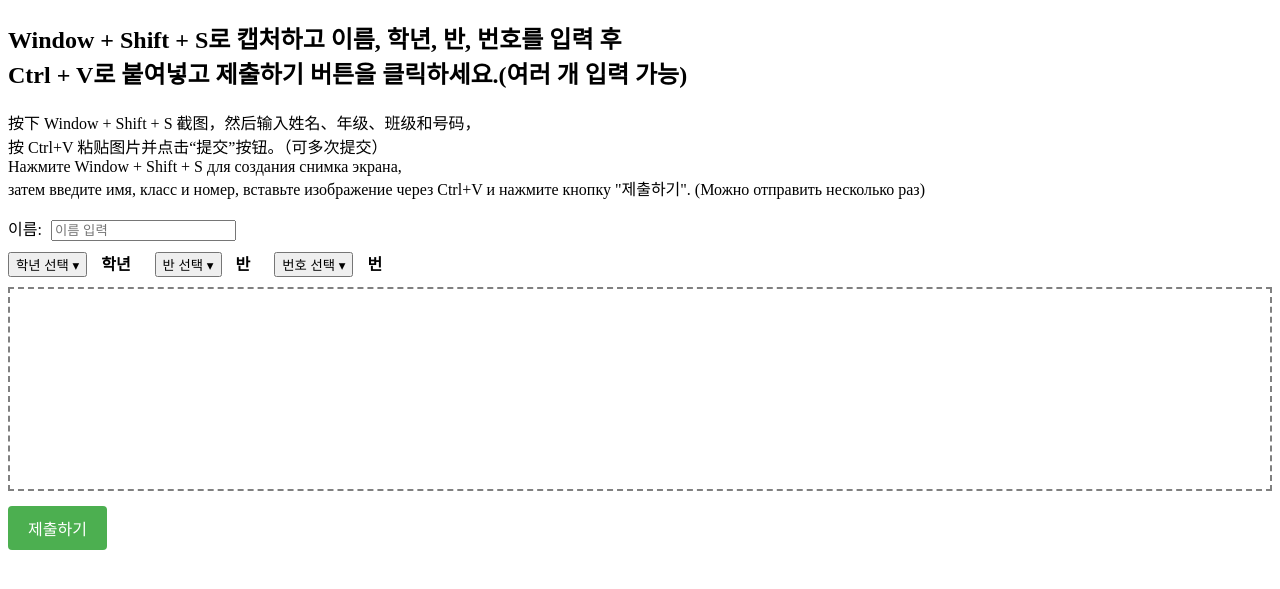
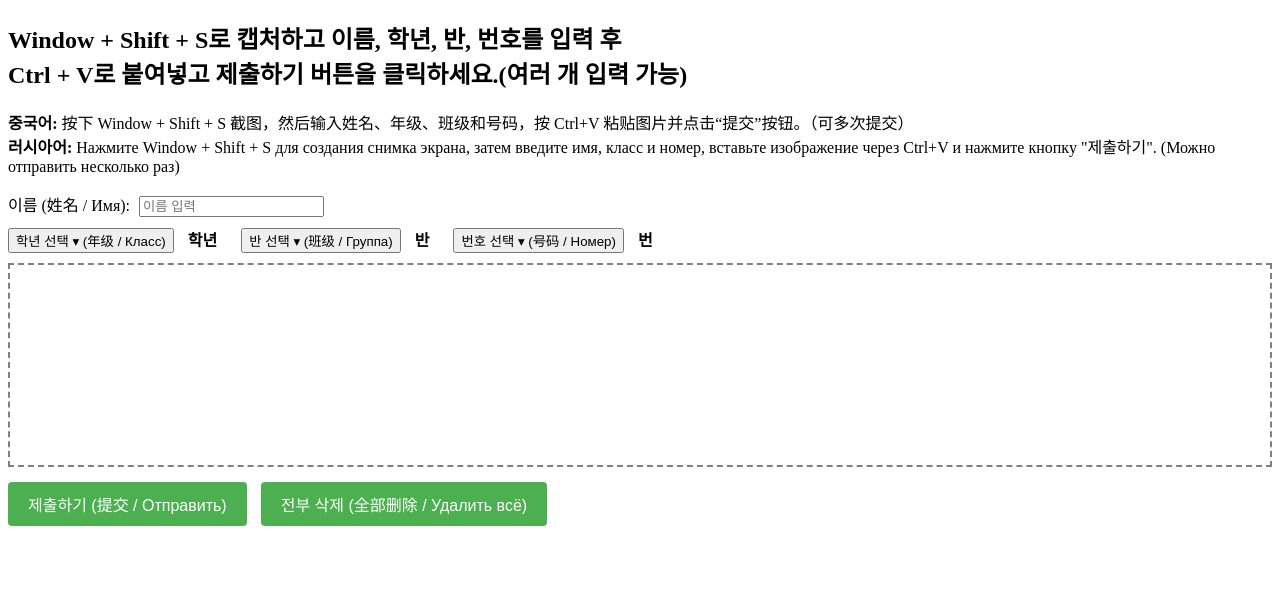
Before and after one commit to ROKBrian/student-uploader, a Flask app: page / in a window 1280 px wide. Shown: the top 589 px of the page. Run offline with Flask 3, Linux system fonts and the light colour scheme.

Commit message:
Update index.html

```diff
--- a/templates/index.html
+++ b/templates/index.html
@@ -12,34 +12,51 @@
     #form-section { margin-bottom: 10px; }
     .input-label { margin-right: 5px; }
     .dropdown-label { margin-right: 20px; display: inline-block; font-weight: bold; }
-    #submit-btn { margin-top: 15px; padding: 10px 20px; font-size: 16px; background-color: #4caf50; color: white; border: none; border-radius: 4px; cursor: pointer; }
+    #submit-btn, #clear-btn {
+      margin-top: 15px;
+      padding: 10px 20px;
+      font-size: 16px;
+      background-color: #4caf50;
+      color: white;
+      border: none;
+      border-radius: 4px;
+      cursor: pointer;
+      margin-right: 10px;
+    }
+    img.pasted-image {
+      max-width: 100%;
+      margin-top: 10px;
+    }
   </style>
 </head>
 <body>
   <h2>Window + Shift + S로 캡처하고 이름, 학년, 반, 번호를 입력 후<br>Ctrl + V로 붙여넣고 제출하기 버튼을 클릭하세요.(여러 개 입력 가능)</h2>
   <p>
-    按下 Window + Shift + S 截图，然后输入姓名、年级、班级和号码，<br>按 Ctrl+V 粘贴图片并点击“提交”按钮。（可多次提交）<br>
-    Нажмите Window + Shift + S для создания снимка экрана, <br>затем введите имя, класс и номер, вставьте изображение через Ctrl+V и нажмите кнопку "제출하기". (Можно отправить несколько раз)
+    <strong>중국어:</strong> 按下 Window + Shift + S 截图，然后输入姓名、年级、班级和号码，按 Ctrl+V 粘贴图片并点击“提交”按钮。（可多次提交）<br>
+    <strong>러시아어:</strong> Нажмите Window + Shift + S для создания снимка экрана, затем введите имя, класс и номер, вставьте изображение через Ctrl+V и нажмите кнопку "제출하기". (Можно отправить несколько раз)
   </p>
 
   <div id="form-section">
-    <label class="input-label">이름:</label>
+    <label class="input-label">이름 (姓名 / Имя):</label>
     <input type="text" id="name-input" placeholder="이름 입력" />
   </div>
 
   <div id="form-section">
-    <div class="dropdown"><button id="grade-btn">학년 선택 ▾</button><div class="dropdown-content" id="grade-group"></div></div>
+    <div class="dropdown"><button id="grade-btn">학년 선택 ▾ (年级 / Класс)</button><div class="dropdown-content" id="grade-group"></div></div>
     <span class="dropdown-label">학년</span>
-    <div class="dropdown"><button id="class-btn">반 선택 ▾</button><div class="dropdown-content" id="class-group"></div></div>
+    <div class="dropdown"><button id="class-btn">반 선택 ▾ (班级 / Группа)</button><div class="dropdown-content" id="class-group"></div></div>
     <span class="dropdown-label">반</span>
-    <div class="dropdown"><button id="number-btn">번호 선택 ▾</button><div class="dropdown-content" id="number-group"></div></div>
+    <div class="dropdown"><button id="number-btn">번호 선택 ▾ (号码 / Номер)</button><div class="dropdown-content" id="number-group"></div></div>
     <span class="dropdown-label">번</span>
   </div>
 
-  <div id="paste-area" contenteditable="true" style="border:2px dashed gray; height:200px; margin-top:10px;"></div>
-  <button id="submit-btn">제출하기</button>
+  <div id="paste-area" contenteditable="true" style="border:2px dashed gray; height:200px; margin-top:10px;" ondragover="event.preventDefault();" ondrop="handleDrop(event)"></div>
+  <button id="submit-btn">제출하기 (提交 / Отправить)</button>
+  <button id="clear-btn">전부 삭제 (全部删除 / Удалить всё)</button>
 
   <script>
+    let pastedImageBlob = null;
+
     function createDropdownButtons(containerId, buttonId, count) {
       const container = document.getElementById(containerId);
       const button = document.getElementById(buttonId);
@@ -55,44 +72,58 @@
       }
     }
 
+    function displayImage(blob) {
+      pastedImageBlob = blob;
+      const reader = new FileReader();
+      reader.onload = function(evt) {
+        const img = document.createElement("img");
+        img.src = evt.target.result;
+        img.classList.add("pasted-image");
+        img.title = "우클릭하면 삭제됩니다.";
+        img.oncontextmenu = function(ev) {
+          ev.preventDefault();
+          pastedImageBlob = null;
+          img.remove();
+        };
+        document.getElementById("paste-area").innerHTML = "";
+        document.getElementById("paste-area").appendChild(img);
+      };
+      reader.readAsDataURL(blob);
+    }
+
+    function handleDrop(e) {
+      e.preventDefault();
+      const file = e.dataTransfer.files[0];
+      if (file && file.type.startsWith("image/")) {
+        displayImage(file);
+      }
+    }
+
     createDropdownButtons('grade-group', 'grade-btn', 3);
     createDropdownButtons('class-group', 'class-btn', 6);
     createDropdownButtons('number-group', 'number-btn', 25);
 
-    async function submitImageFromPasteData(items) {
-      const name = document.getElementById('name-input').value.trim();
-      const grade = document.querySelector('#grade-group .selected')?.textContent;
-      const ban = document.querySelector('#class-group .selected')?.textContent;
-      const number = document.querySelector('#number-group .selected')?.textContent;
-      if (!name || !grade || !ban || !number) return alert("이름, 학년, 반, 번호를 모두 입력 및 선택하세요!");
-
+    document.getElementById("paste-area").addEventListener("paste", async function(e) {
+      const items = (e.clipboardData || window.clipboardData).items;
       for (let item of items) {
         if (item.type.indexOf("image") !== -1) {
           const blob = item.getAsFile();
-          const formData = new FormData();
-          formData.append("name", `${grade}-${ban}-${number}-${name}`);
-          formData.append("file", blob);
-          const res = await fetch("/upload", { method: "POST", body: formData });
-          if (res.ok) {
-            alert("제출 완료!");
-            document.getElementById("paste-area").innerHTML = "";
-          }
+          displayImage(blob);
         }
       }
-    }
+    });
 
-    document.getElementById("paste-area").addEventListener("paste", function(e) {
-      const items = (e.clipboardData || window.clipboardData).items;
-      submitImageFromPasteData(items);
+    document.getElementById("clear-btn").addEventListener("click", () => {
+      document.getElementById("paste-area").innerHTML = "";
+      pastedImageBlob = null;
     });
 
     document.getElementById("submit-btn").addEventListener("click", async () => {
-      const items = (await navigator.clipboard.read()).flatMap(d => d.types.includes('image/png') ? [d.getType('image/png')] : []);
-      if (items.length === 0) {
-        alert("클립보드에 이미지가 없습니다. Ctrl+V로 붙여넣기 해주세요.");
+      if (!pastedImageBlob) {
+        alert("먼저 이미지를 붙여넣어 주세요.");
         return;
       }
-      const blob = await items[0];
+
       const name = document.getElementById('name-input').value.trim();
       const grade = document.querySelector('#grade-group .selected')?.textContent;
       const ban = document.querySelector('#class-group .selected')?.textContent;
@@ -101,11 +132,12 @@
 
       const formData = new FormData();
       formData.append("name", `${grade}-${ban}-${number}-${name}`);
-      formData.append("file", new Blob([await blob.arrayBuffer()], { type: 'image/png' }));
+      formData.append("file", pastedImageBlob);
       const res = await fetch("/upload", { method: "POST", body: formData });
       if (res.ok) {
         alert("제출 완료!");
         document.getElementById("paste-area").innerHTML = "";
+        pastedImageBlob = null;
       }
     });
   </script>
```
